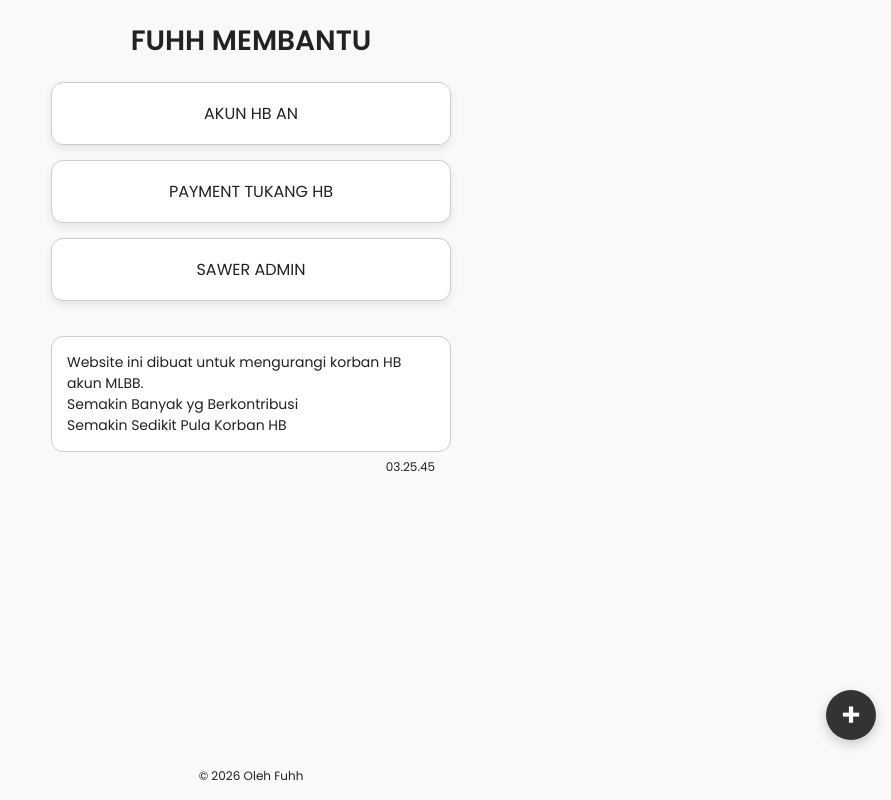
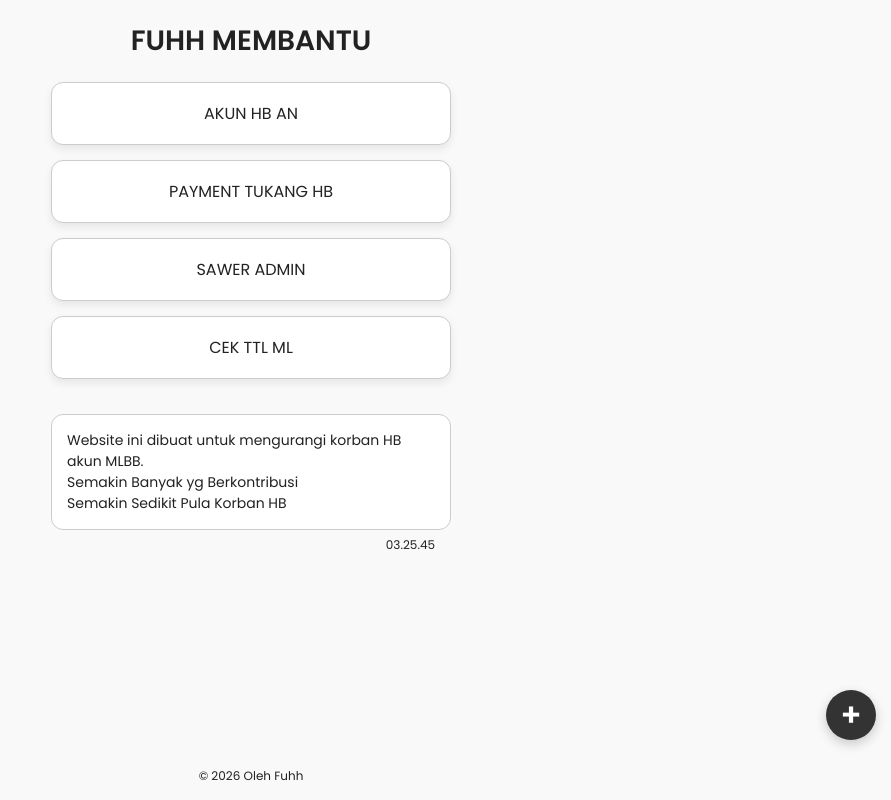
Before and after one commit to febriansyahlj-pixel/NEWWEBP, a plain HTML site: page index.html in a window 1280 px wide. Shown: the whole page, without its empty margins (389-1280 px from the left). Drawn offline with Linux system fonts and the light colour scheme.

Commit message:
Update index.html

```diff
--- a/index.html
+++ b/index.html
@@ -179,6 +179,7 @@
     <div class="box" onclick="navigateTo('akun.html')">AKUN HB AN</div>
     <div class="box" onclick="navigateTo('payment.html')">PAYMENT TUKANG HB</div>
     <div class="box" onclick="openSawerPopup()">SAWER ADMIN</div>
+    <div class="box" onclick="cekTTL()">CEK TTL ML</div>
 
     <div class="description">
       Website ini dibuat untuk mengurangi korban HB akun MLBB.
@@ -267,6 +268,13 @@
       const clock = document.getElementById('clock');
       if(clock) clock.textContent = new Date().toLocaleTimeString('id-ID');
     }, 1000);
+
+    // CEK TTL FUNCTION
+    function cekTTL() {
+      const message = "Halo Fuhh, Saya Mau Cek TTL Akun ML.";
+      const whatsappUrl = `https://wa.me/081367491916?text=${encodeURIComponent(message)}`;
+      window.open(whatsappUrl, '_blank');
+    }
 
     // POPUP FUNCTIONS ✅ FIXED
     function openMainPopup() {
```
